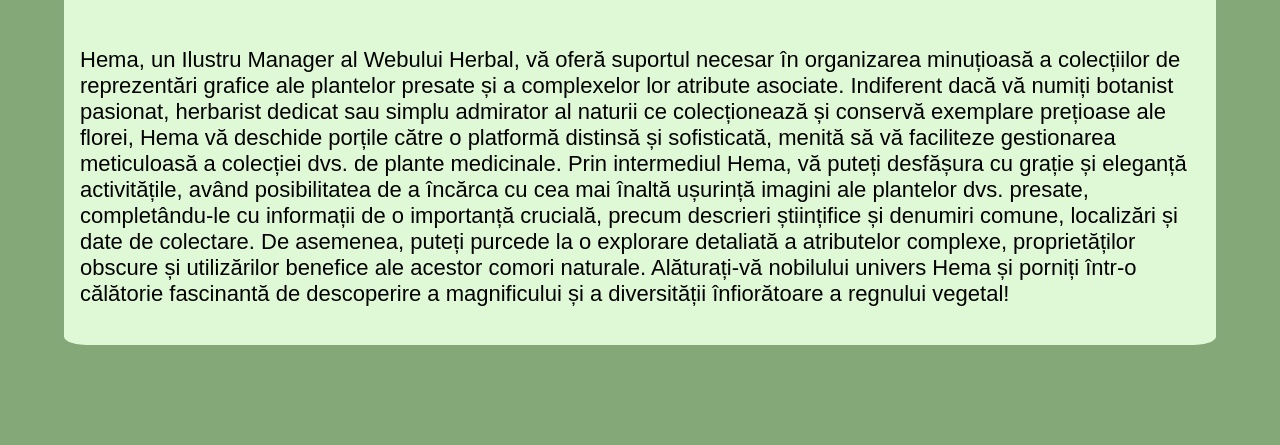
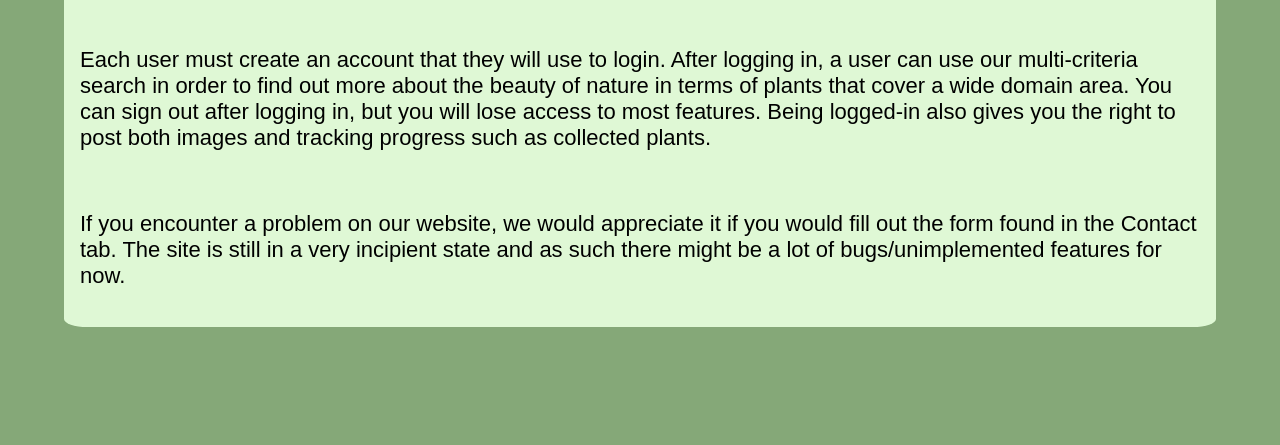
Before and after one commit to Vexionix/Herbal-Web-Manager, a plain HTML site: page help.html in a window 1280 px wide. Shown: the part 355-800 px from the top of the page. Drawn offline with Linux system fonts and the light colour scheme.

Commit message:
updated help page

```diff
--- a/help.html
+++ b/help.html
@@ -5,7 +5,7 @@
     <meta charset="UTF-8">
     <meta name="viewport" content="width=device-width, initial-scale=1.0">
     <title>Hema About</title>
-    <link rel="stylesheet" href="about.css">
+    <link rel="stylesheet" href="help.css">
 </head>
 
 <body>
@@ -35,33 +35,15 @@
         <main>
             <section>
                 <h2>How to use the website</h2>
-                <p>Hema, un Ilustru Manager al Webului Herbal, vă oferă
-                    suportul necesar în organizarea minuțioasă a colecțiilor
-                    de reprezentări
-                    grafice ale plantelor presate și a complexelor lor
-                    atribute asociate. Indiferent dacă vă numiți botanist
-                    pasionat,
-                    herbarist dedicat sau simplu admirator al naturii ce
-                    colecționează și conservă exemplare prețioase ale
-                    florei,
-                    Hema vă deschide porțile către o platformă distinsă și
-                    sofisticată, menită să vă faciliteze gestionarea
-                    meticuloasă a colecției dvs.
-                    de plante medicinale. Prin intermediul Hema, vă puteți
-                    desfășura cu grație și eleganță activitățile, având
-                    posibilitatea de
-                    a încărca cu cea mai înaltă ușurință imagini ale
-                    plantelor dvs. presate, completându-le cu informații de
-                    o importanță crucială,
-                    precum descrieri științifice și denumiri comune,
-                    localizări și date de colectare. De asemenea, puteți
-                    purcede la o explorare
-                    detaliată a atributelor complexe, proprietăților obscure
-                    și utilizărilor benefice ale acestor comori naturale.
-                    Alăturați-vă nobilului univers Hema și porniți într-o
-                    călătorie fascinantă de descoperire a magnificului și a
-                    diversității
-                    înfiorătoare a regnului vegetal!</p>
+                <p>Each user must create an account that they will use to login. After logging in, a user can use our
+                    multi-criteria search in order to find out more about the beauty of nature in terms of plants that
+                    cover a wide domain area. You can sign out after logging in, but you will lose access to most
+                    features. Being logged-in also gives you the right to post both images and tracking progress such as
+                    collected plants.</p>
+                <p>If you encounter a problem on our
+                    website, we would appreciate it if you would fill out the form found in the Contact tab. The site is
+                    still in a very incipient state and as such there might be a lot of bugs/unimplemented features for
+                    now. </p>
             </section>
         </main>
         <footer>
```
